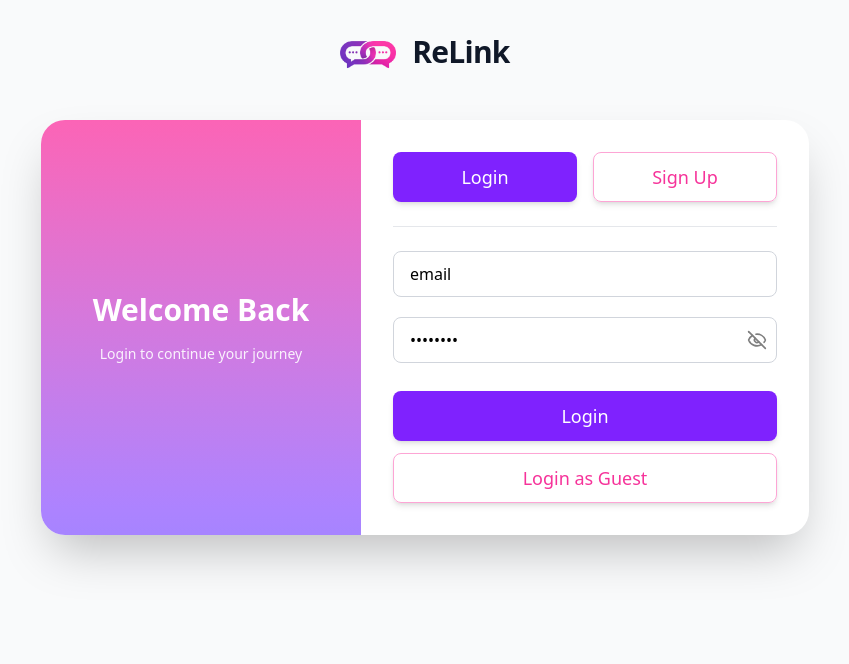
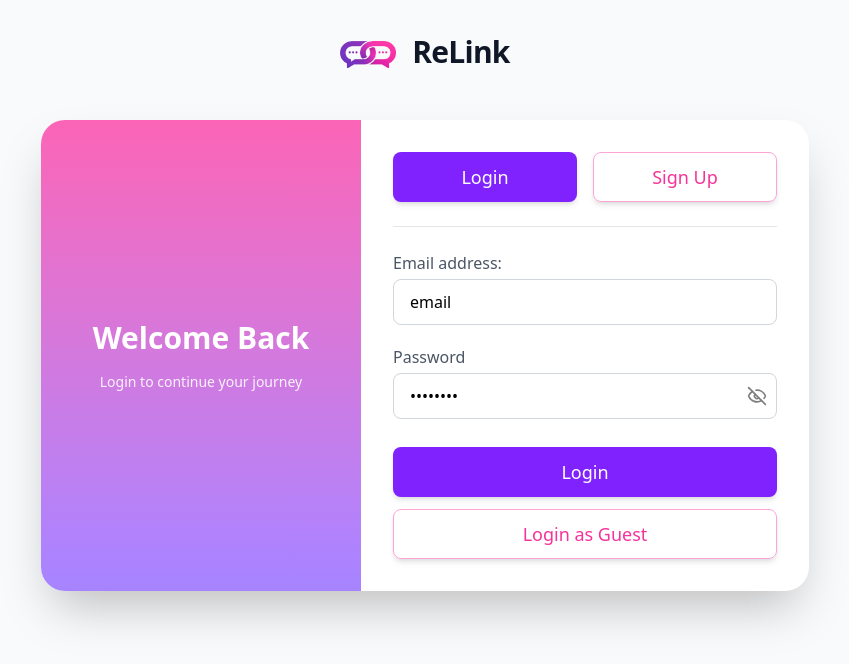
Before and after one commit to ravikanttarare95/re-link, a React (Vite) app in the folder client/: page /authenticate in a window 1280 px wide. Shown: the top 664 px of the page, without its empty margins (215-1064 px from the left). Built offline with nearby package versions, Linux system fonts and the light colour scheme.

Commit message:
feat(auth): add Label component and integrate it into LoginForm for improved accessibility

```diff
--- a/client/src/components/authentication/Label.tsx
+++ b/client/src/components/authentication/Label.tsx
@@ -0,0 +1,18 @@
+interface LabelProps {
+  htmlFor: string;
+  labelTitle: string;
+  customStyle?: string;
+}
+
+function Label({ htmlFor, labelTitle, customStyle }: LabelProps) {
+  return (
+    <label
+      htmlFor={htmlFor}
+      className={`${customStyle} block text-base font-medium text-gray-600 mb-1`}
+    >
+      {labelTitle}
+    </label>
+  );
+}
+
+export default Label;
--- a/client/src/components/authentication/Login.tsx
+++ b/client/src/components/authentication/Login.tsx
@@ -1,12 +1,16 @@
 import Button from "./../../components/Button";
 import Input from "./Input";
+import Label from "./Label";
 
 function LoginForm() {
   return (
     <form className="space-y-5">
+      {/* Email */}
       <div className="space-y-1">
+        <Label htmlFor={"input-email"} labelTitle={"Email address:"} />
+
         <Input
-          id="email"
+          id="input-email"
           type="email"
           placeholder="you@example.com"
           value={"email"}
@@ -14,7 +18,10 @@ function LoginForm() {
         />
       </div>
 
+      {/* Password */}
       <div className="space-y-1">
+        <Label htmlFor={"input-password"} labelTitle={"Password"} />
+
         <Input
           id="password"
           type="password"
@@ -24,6 +31,7 @@ function LoginForm() {
         />
       </div>
 
+      {/* Buttons */}
       <div className="space-y-3 pt-2">
         <Button
           type="submit"
```
